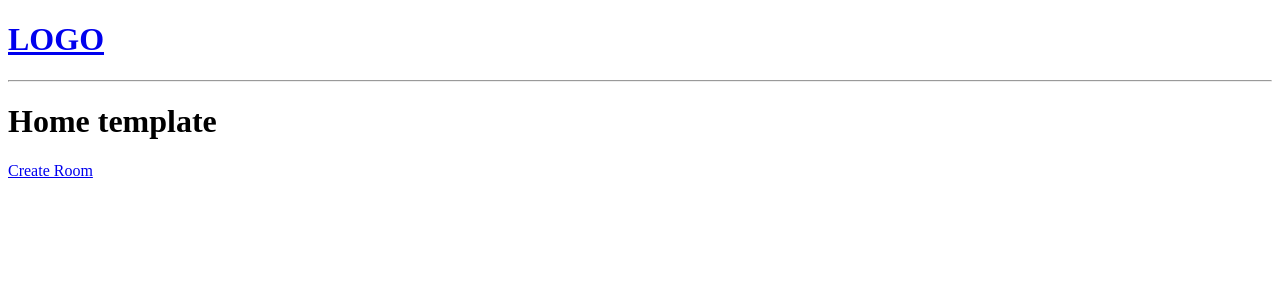
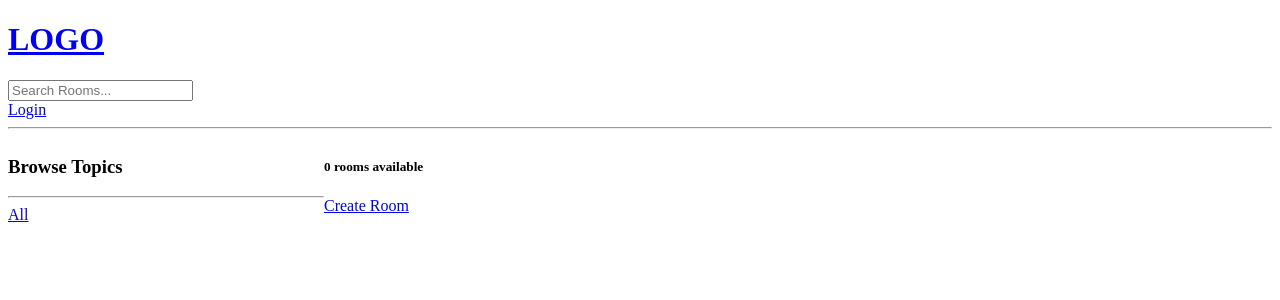
Before and after one commit to SouFelipeOliveira/Django-StudyBud, a Django app: page / in a window 1280 px wide. Shown: the top 300 px of the page. Run offline with Django 4.2, Linux system fonts and the light colour scheme; data that the repository does not hold is empty.

Commit message:
add função login

```diff
--- a/base/templates/base/home.html
+++ b/base/templates/base/home.html
@@ -2,10 +2,37 @@
 
 {% block content %}
 
-<h1>Home template</h1>
+<style>
+    .home-container {
+        display: grid;
+        grid-template-columns: 1fr 3fr;
+
+    }
+</style>
+
+<div class="home-container">
 
     <div>
+        <h3>Browse Topics</h3>
+        <hr>
 
+        <div>
+            <a href="{% url 'home' %}">All</a>
+        </div>
+
+        {% for topic in topics %}
+
+        <div>
+            <a href="{% url 'home' %}?q={{topic.name}}">{{topic.name}}</a>
+        </div>
+
+        {% endfor %}
+
+
+    </div>
+
+    <div>
+        <h5>{{room_count}} rooms available</h5>
         <a href="{% url 'create-room' %}">Create Room</a>
 
         <div>
@@ -23,4 +50,7 @@
 
     </div>
 
+
+</div>
+
 {% endblock %}
--- a/base/urls.py
+++ b/base/urls.py
@@ -2,6 +2,8 @@ from django.urls import path
 from . import views
 
 urlpatterns = [
+    path('login/', views.loginPage, name="login"),
+
     path('', views.home, name="home"),
     path('room/<str:pk>/', views.room, name="room"),
     path('create-room/', views.createRoom, name="create-room"),
--- a/base/views.py
+++ b/base/views.py
@@ -1,13 +1,47 @@
 from django.shortcuts import render, redirect
-from .models import Room
+from django.contrib import messages
+from django.db.models import Q
+from django.contrib.auth.models import User
+from django.contrib.auth import authenticate, login, logout
+from .models import Room, Topic
 from .forms import RoomForm
 
 # Create your views here.T
 
 
+def loginPage(request):
+    if request.method == "POST":
+        username = request.POST.get('username')
+        password = request.POST.get('password')
+
+        try:
+            user = User.objects.get(username=username)
+        except:
+            messages.error(request, "User does not exist.")
+
+        user =authenticate(request, username=username, password=password)
+
+        if user is not None:
+            login(request, user)
+            return redirect('home')
+        else:
+            messages.error(request, 'Username OR password does not exist.')
+
+    return render(request, 'base/login_register.html')
+
 def home(request):
-    rooms = Room.objects.all()
-    context = {'rooms': rooms}
+    q = request.GET.get('q') if request.GET.get('q') != None else ''
+
+    rooms = Room.objects.filter(
+        Q(topic__name__icontains=q) |
+        Q(name__contains=q) |
+        Q(description__contains=q)
+        )
+
+    room_count = rooms.count()
+
+    topics = Topic.objects.all()
+    context = {'rooms': rooms, 'topics': topics, 'room_count': room_count}
     return render(request, 'base/home.html', context)
 
 
@@ -48,4 +82,5 @@ def deleteRoom(request, pk):
         room.delete()
         return redirect('home')
 
-    return render(request, 'base/delete.html', {'obj': room})
+    context = {'obj': room}
+    return render(request, 'base/delete.html', context)
--- a/templates/main.html
+++ b/templates/main.html
@@ -8,6 +8,15 @@
 <body>
     {% include 'navbar.html' %}
 
+    {% if messages %}
+    <ul class="messages">
+        {% for message in messages %}
+        <li></li>{{ message }}</li>
+        {% endfor %}
+    </ul>
+
+{% endif %}
+
     {% block content %}
 
     {% endblock %}
--- a/templates/navbar.html
+++ b/templates/navbar.html
@@ -1,4 +1,10 @@
 <a href="{% url 'home' %}">
     <h1>LOGO</h1>
 </a>
+
+<form action="{% url 'home' %}" method="GET">
+    <input type="text" name="q" placeholder="Search Rooms...">
+</form>
+
+<a href="{% url 'login' %}">Login</a>
 <hr>
```
Also changed, not shown: base/templates/base/login_register.html (added, +19 -0 lines). Lines whose indentation alone changed are shown as unchanged.
